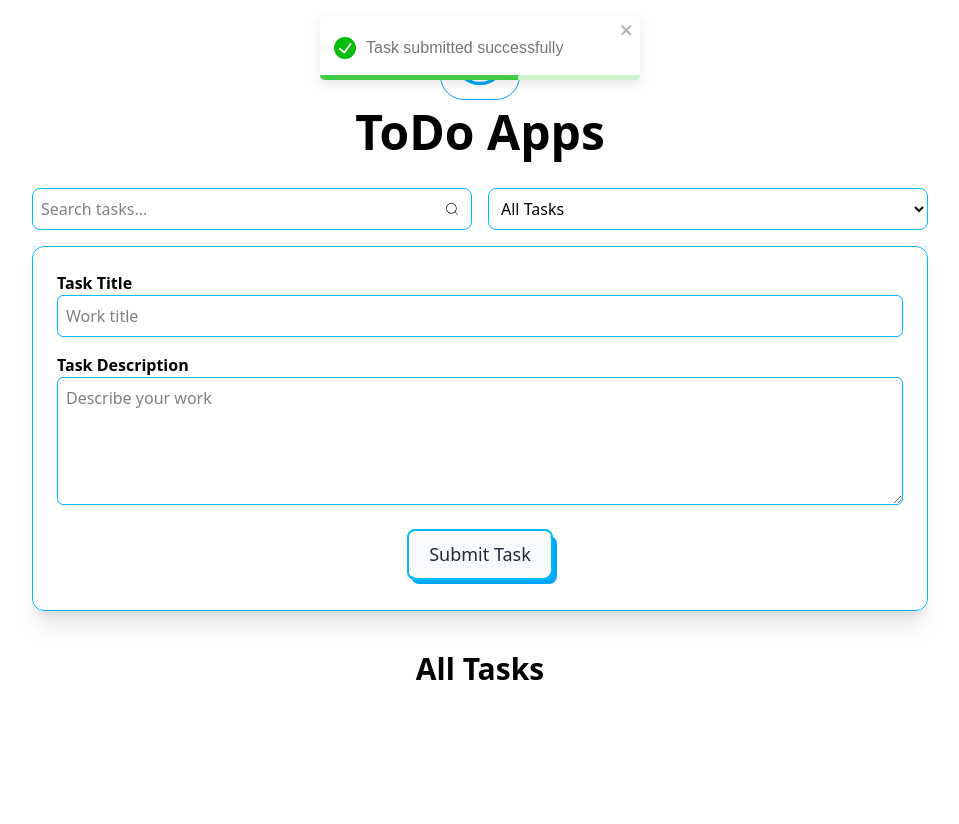
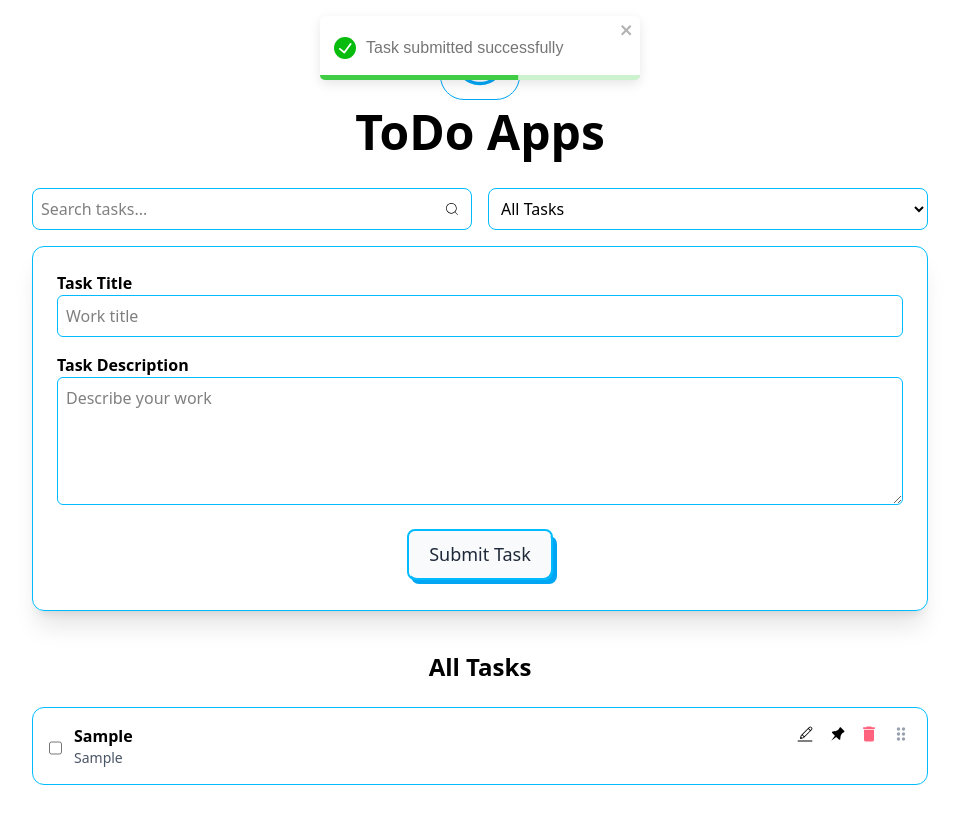
Before and after one commit to Souad5/todo-Apps, a React (Vite) app: page / in a window 1280 px wide. Both pictures are taken after typing "Sample", "Sample" into the empty fields and a click on the button "Submit Task". Shown: the whole page, without its empty margins (160-1119 px from the left). Before the commit the page ends 800 px from the top, so only its background shows below. Built offline with nearby package versions, Linux system fonts and the light colour scheme.

Commit message:
pagination polish start

```diff
--- a/src/components/TaskCard.tsx
+++ b/src/components/TaskCard.tsx
@@ -39,6 +39,7 @@ export const TaskCard = ({ task }: { task: Task }) => {
         <TiPin
           className={`cursor-pointer ${task.pinned && "text-blue-500"}`}
           onClick={() => togglePin(task.id)}
+          title="Unpin Task"
         />
         <MdDelete
           className="cursor-pointer text-rose-400"
--- a/src/components/TaskItems.tsx
+++ b/src/components/TaskItems.tsx
@@ -3,56 +3,32 @@ import { CiEdit } from "react-icons/ci";
 import { MdDelete, MdDragIndicator } from "react-icons/md";
 import { TiPin } from "react-icons/ti";
 import { useTasks } from "../contexts/TaskProvider";
+import type { Task } from "../types";
 
-// interface Task {
-//   id: string;
-//   title: string;
-//   des: string;
-//   completed: boolean;
-//   pinned: boolean;
-// }
-
-// interface TaskItemsProps {
-//   task: Task;
-//   openEditModal: (task: Task) => void;
-// }
-
-interface Task {
-  id: string;
-  title: string;
-  des: string;
-  completed: boolean;
-  pinned: boolean;
+interface Props {
+  task: Task;
+  openEditModal: (task: Task) => void;
+  draggable?: boolean;
 }
 
-interface TaskProps {
-  task: Task;
-  openEditModal: (task: Task) => void;
-}
+const TaskItems = ({ task, openEditModal, draggable = true }: Props) => {
+  const { toggleComplete, togglePin, deleteTask } = useTasks();
+  const controls = useDragControls();
 
-const TaskItems = ({ task, openEditModal }: TaskProps) => {
-  const { toggleComplete, togglePin, deleteTask } = useTasks();
-
-  const controls = useDragControls();
   return (
     <Reorder.Item
-      id={task.id}
-      key={task.id}
       value={task}
       dragListener={false}
       dragControls={controls}
-      initial={{ opacity: 0 }}
-      whileInView={{ opacity: 1 }}
-      className="border border-sky-400 rounded-xl p-4 flex justify-between items-start"
+      className="border border-sky-400 rounded-xl p-4 flex justify-between items-start bg-white"
     >
       {/* Left */}
-
       <div className="flex gap-3">
         <input
           type="checkbox"
           checked={task.completed}
           onChange={() => toggleComplete(task.id)}
-          className="mt-1 cursor-pointer accent-sky-500"
+          className="mt-1 accent-sky-500 cursor-pointer"
         />
 
         <div>
@@ -63,46 +39,36 @@ const TaskItems = ({ task, openEditModal }: TaskProps) => {
           >
             {task.title}
           </h3>
-          <p
-            className={`text-sm ${
-              task.completed ? "text-gray-400" : "text-gray-600"
-            }`}
-          >
-            {task.des}
-          </p>
+          <p className="text-sm text-gray-600">{task.des}</p>
         </div>
       </div>
 
-      {/* Actions buttons*/}
+      {/* Actions */}
       <div className="flex items-center gap-3 text-xl">
         <CiEdit
+          onClick={() => openEditModal(task)}
           className="cursor-pointer hover:text-sky-500"
-          onClick={() => openEditModal(task)}
-          title="edit"
         />
 
         <TiPin
-          className={`cursor-pointer ${
-            task.pinned ? "text-blue-500" : "hover:text-gray-500"
-          }`}
           onClick={() => togglePin(task.id)}
-          title="Pin task"
+          className={`cursor-pointer ${task.pinned ? "text-blue-500" : ""}`}
+          title="Pin Task"
         />
 
         <MdDelete
+          onClick={() => deleteTask(task.id)}
           className="cursor-pointer text-rose-400 hover:text-red-600"
-          onClick={() => deleteTask(task.id)}
-          title="delete"
         />
 
-        {/* DRAG HANDLE */}
-        <button
-          onPointerDown={(e) => controls.start(e)}
-          className="cursor-grab text-gray-400 hover:text-gray-600 reorder-handle"
-          title="Drag"
-        >
-          <MdDragIndicator />
-        </button>
+        {draggable && (
+          <button
+            onPointerDown={(e) => controls.start(e)}
+            className="cursor-grab text-gray-400 hover:text-gray-600"
+          >
+            <MdDragIndicator />
+          </button>
+        )}
       </div>
     </Reorder.Item>
   );
--- a/src/components/TasksSection.tsx
+++ b/src/components/TasksSection.tsx
@@ -1,109 +1,115 @@
 import { useEffect, useState } from "react";
 import { FaTasks } from "react-icons/fa";
-import { motion, AnimatePresence, Reorder } from "framer-motion";
+import { Reorder } from "framer-motion";
 import type { Task, TasksSectionProps } from "../types";
 import EditTaskModal from "./EditTaskModal";
-import { TaskCard } from "./TaskCard";
 import Pagination from "./Pagination";
 import { useTasks } from "../contexts/TaskProvider";
 import TaskItems from "./TaskItems";
-
-const TASKS_PER_PAGE = 5;
+import { TaskCard } from "./TaskCard";
+import { TASKS_PER_PAGE } from "../constants/settings";
 
 const TasksSection = ({ searchQuery, filterStatus }: TasksSectionProps) => {
-  const { tasks, editTask } = useTasks();
+  const { tasks, editTask, reorderTasks } = useTasks();
 
   const [selectedTask, setSelectedTask] = useState<Task | null>(null);
   const [currentPage, setCurrentPage] = useState(1);
 
+  //  Filter
   const filteredTasks = tasks.filter((task) => {
-    const query = searchQuery.toLowerCase();
+    const q = searchQuery.toLowerCase();
     const matchesSearch =
-      (task.title ?? "").toLowerCase().includes(query) ||
-      (task.des ?? "").toLowerCase().includes(query);
+      task.title.toLowerCase().includes(q) ||
+      task.des.toLowerCase().includes(q);
 
-    const matchesFilter =
+    const matchesStatus =
       filterStatus === "all" ||
-      (filterStatus === "pending" && !task.completed) ||
-      (filterStatus === "completed" && task.completed);
+      (filterStatus === "completed" && task.completed) ||
+      (filterStatus === "pending" && !task.completed);
 
-    return matchesSearch && matchesFilter;
+    return matchesSearch && matchesStatus;
   });
 
-  const pinnedTasks = filteredTasks.filter((task) => task.pinned);
-  const unpinnedTasks = filteredTasks.filter((task) => !task.pinned);
+  //  Separate pinned
+  const pinnedTasks = filteredTasks.filter((t) => t.pinned);
+  const unpinnedTasks = filteredTasks.filter((t) => !t.pinned);
 
+  //  Pagination
   const totalPages = Math.ceil(unpinnedTasks.length / TASKS_PER_PAGE);
-
   const startIndex = (currentPage - 1) * TASKS_PER_PAGE;
   const currentTasks = unpinnedTasks.slice(
     startIndex,
     startIndex + TASKS_PER_PAGE
   );
-  const openEditModal = (task: Task) => setSelectedTask(task);
-  const closeEditModal = () => setSelectedTask(null);
-  const [reorder, setReorder] = useState(currentTasks);
 
   useEffect(() => {
+    // eslint-disable-next-line
     setCurrentPage(1);
   }, [searchQuery, filterStatus]);
-
-  // useEffect(() => {
-  //   setReorder(currentTasks);
-  // }, [currentTasks]);
 
   if (tasks.length === 0) {
     return (
       <div className="flex flex-col items-center mt-16 text-gray-500">
         <FaTasks className="text-3xl mb-2" />
         <p className="text-lg font-medium">No Tasks Yet</p>
-        <p className="text-sm">Add a task above to get started</p>
+        <p className="text-sm">Add a task to get started</p>
       </div>
     );
   }
 
   return (
-    <section className="my-10 space-y-4">
-      {/* Pinned */}
+    <section className="my-10 space-y-6">
+      {/*  Pinned Tasks */}
       {pinnedTasks.length > 0 && (
         <>
-          <h1 className="text-3xl font-bold text-center">Pinned Tasks</h1>
+          <h2 className="text-2xl font-bold text-center">Pinned Tasks</h2>
           {pinnedTasks.map((task) => (
-            <TaskCard key={task.id} task={task} />
+            <TaskCard
+              key={task.id}
+              task={task}
+              // openEditModal={setSelectedTask}
+              // draggable={false}
+            />
           ))}
         </>
       )}
 
-      {/* All Tasks */}
-      <h1 className="text-center text-3xl font-bold">All Tasks</h1>
+      {/*  All Tasks */}
+      <h2 className="text-2xl font-bold text-center">All Tasks</h2>
+
       <Reorder.Group
         axis="y"
-        values={reorder}
-        onReorder={setReorder}
+        values={currentTasks}
+        onReorder={(newOrder) => {
+          const updated = [...unpinnedTasks];
+          updated.splice(startIndex, newOrder.length, ...newOrder);
+          reorderTasks(updated);
+        }}
         className="space-y-4"
       >
-        {reorder.map((task) => (
-          <TaskItems key={task.id} task={task} openEditModal={openEditModal} />
+        {currentTasks.map((task) => (
+          <TaskItems
+            key={task.id}
+            task={task}
+            openEditModal={setSelectedTask}
+            draggable
+          />
         ))}
       </Reorder.Group>
 
-      {/* Pagination */}
+      {/*  Pagination */}
       <Pagination
         currentPage={currentPage}
         totalPages={totalPages}
         onPageChange={setCurrentPage}
       />
 
-      {/* Edit Modal */}
-      <AnimatePresence>
-        <motion.div>
-          <EditTaskModal
-            task={selectedTask}
-            onClose={closeEditModal}
-            onSave={(id, title, des) => editTask(id, title, des)}
-          />
-        </motion.div>
-      </AnimatePresence>
+      {/*  Edit Modal */}
+      <EditTaskModal
+        task={selectedTask}
+        onClose={() => setSelectedTask(null)}
+        onSave={(id, title, des) => editTask(id, title, des)}
+      />
     </section>
   );
 };
--- /dev/null
+++ b/src/constants/settings.ts
@@ -0,0 +1 @@
+export const TASKS_PER_PAGE = 5;
--- a/src/contexts/TaskProvider.tsx
+++ b/src/contexts/TaskProvider.tsx
@@ -26,8 +26,6 @@ export const TaskProvider = ({ children }: { children: React.ReactNode }) => {
     localStorage.setItem("tasks", JSON.stringify(tasks));
   }, [tasks]);
 
-  // const id = uuidv4();
-
   const addTask = (title: string, des: string) => {
     setTasks((prev) => [
       ...prev,
@@ -41,25 +39,18 @@ export const TaskProvider = ({ children }: { children: React.ReactNode }) => {
     ]);
   };
 
-  const deleteNotify = () =>
-    toast.warning("Task deleted!!", {
-      position: "top-center",
-    });
-
   const deleteTask = (id: string) => {
     Swal.fire({
       title: "Are you sure?",
       text: "You won't be able to revert this!",
       icon: "warning",
       showCancelButton: true,
-      confirmButtonColor: "#3085d6",
-      cancelButtonColor: "#d33",
       confirmButtonText: "Delete",
+      confirmButtonColor: "red",
     }).then((result) => {
-      if (result.isConfirmed === true) {
+      if (result.isConfirmed) {
         setTasks((prev) => prev.filter((task) => task.id !== id));
-
-        deleteNotify();
+        toast.warning("Task deleted!!", { position: "top-center" });
       }
     });
   };
@@ -86,20 +77,18 @@ export const TaskProvider = ({ children }: { children: React.ReactNode }) => {
     );
   };
 
-  const sortedTasks = [...tasks].sort(
-    (a, b) => Number(b.pinned) - Number(a.pinned)
-  );
-  const reorderTasks = (newOrder: Task[]) => {
+  // Reorder ONLY unpinned tasks
+  const reorderTasks = (newUnpinnedOrder: Task[]) => {
     setTasks((prev) => {
       const pinned = prev.filter((t) => t.pinned);
-      return [...pinned, ...newOrder];
+      return [...pinned, ...newUnpinnedOrder];
     });
   };
 
   return (
     <TaskContext.Provider
       value={{
-        tasks: sortedTasks,
+        tasks,
         addTask,
         deleteTask,
         toggleComplete,
@@ -113,8 +102,9 @@ export const TaskProvider = ({ children }: { children: React.ReactNode }) => {
   );
 };
 
+//eslint-disable-next-line
 export const useTasks = () => {
-  const ctx = useContext(TaskContext);
-  if (!ctx) throw new Error("useTasks must be used inside TaskProvider");
-  return ctx;
+  const context = useContext(TaskContext);
+  if (!context) throw new Error("useTasks must be used inside TaskProvider");
+  return context;
 };
--- a/src/types.d.ts
+++ b/src/types.d.ts
@@ -1,4 +1,3 @@
-import { FilterStatus } from "./types.d";
 export type Task = {
   id: string;
   title: string;
```
Also changed, not shown: src/components/EditTaskModal.tsx (+1 -15 lines), src/components/Pagination.tsx (+4 -7 lines).
